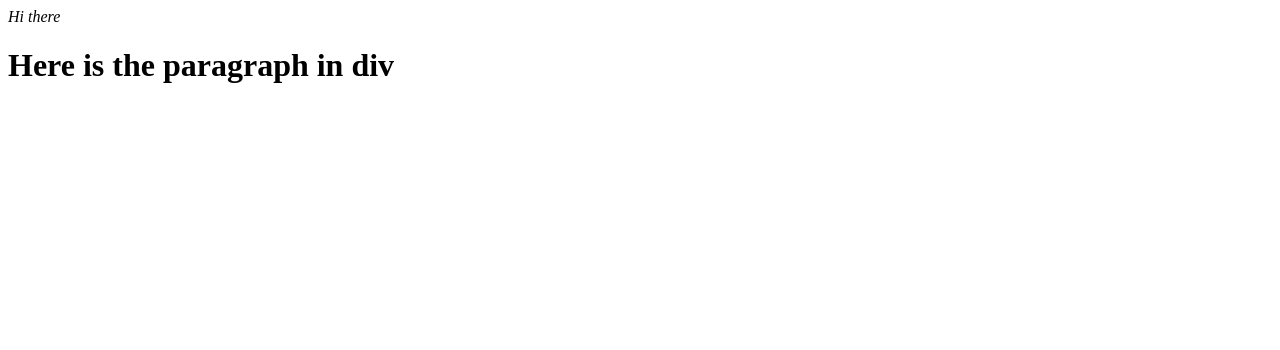
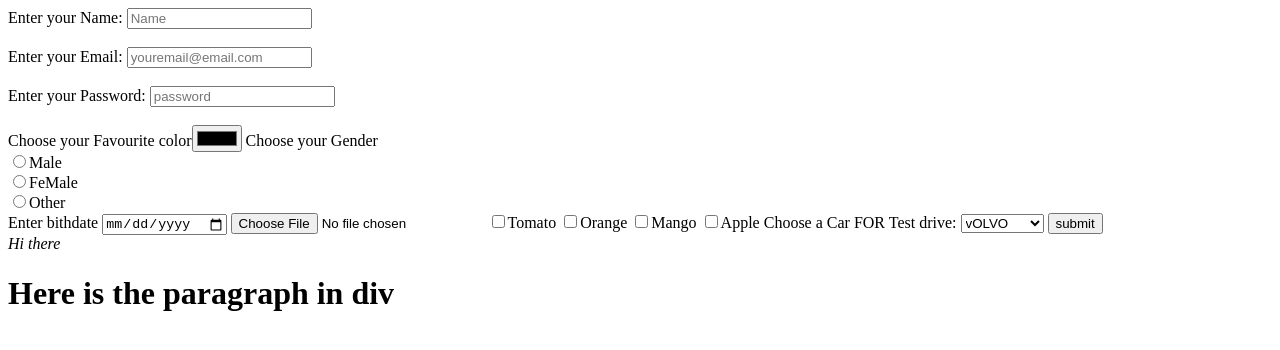
Before and after one commit to MPOWERU/demo1, a plain HTML site: page index.html in a window 1280 px wide. Drawn offline with Linux system fonts and the light colour scheme.

Commit message:
Update index.html

```diff
--- a/index.html
+++ b/index.html
@@ -8,7 +8,7 @@
 
 <body>
 
-<!--<form action="https://www.google.co.in/">
+<form action="https://www.google.co.in/">
     <label>Enter your Name:</label>
     <input type="text" name="name" value="" placeholder="Name"/><br /><br />
     <label>Enter your Email:</label>
@@ -42,7 +42,7 @@
     </select>
 <input type="submit" value=submit />
 
-</form>-->
+</form>
   <div>
 
   <em>Hi there </em>
```
